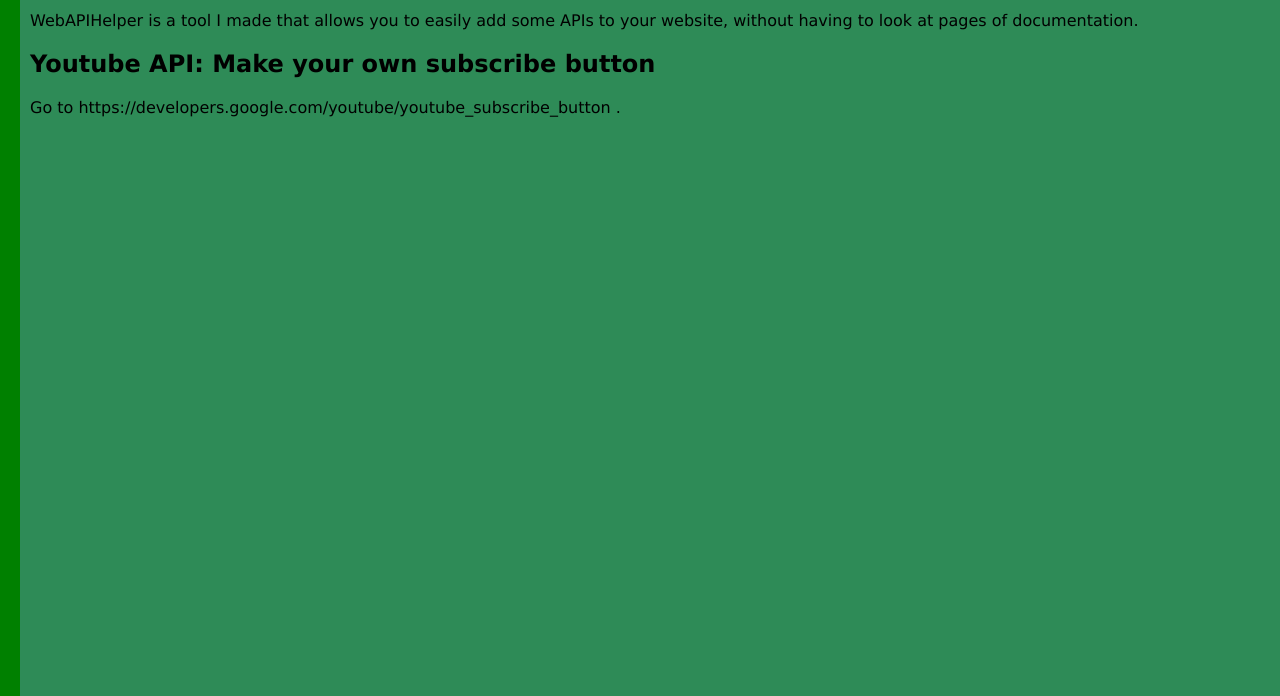
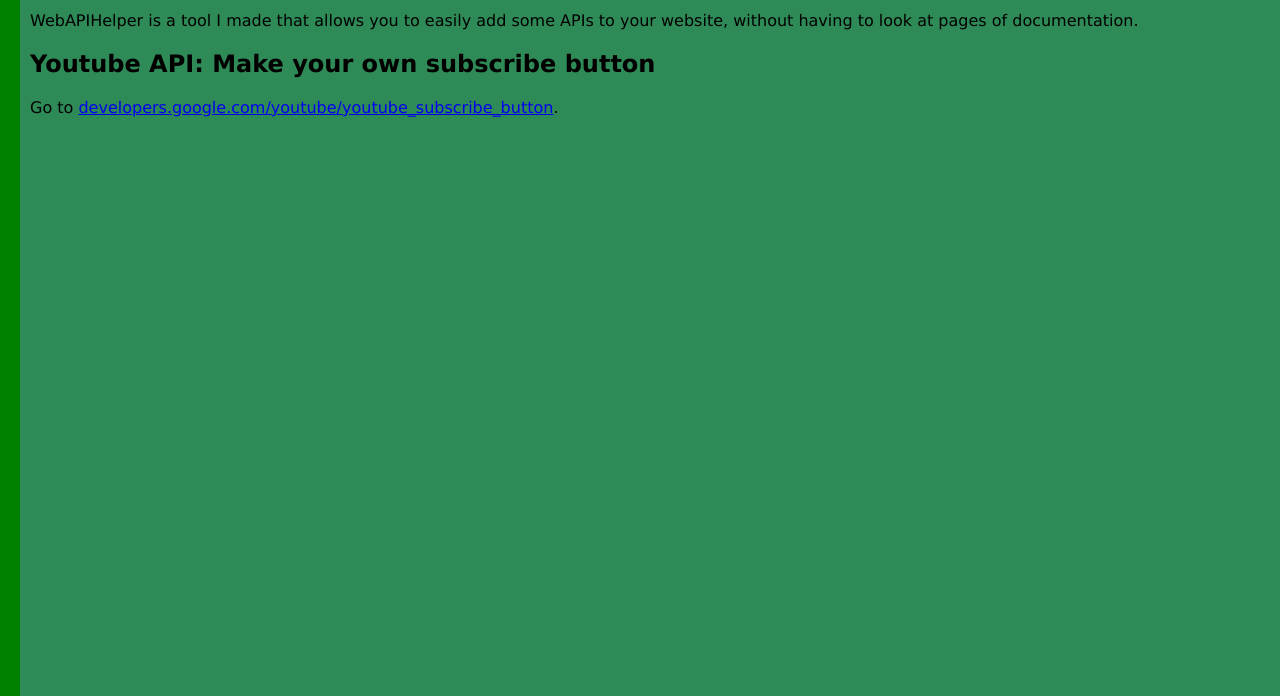
Before and after one commit to Jeffreymaniac/usefulwebcode, a plain HTML site: page index.html in a window 1280 px wide. Shown: the part 174-870 px from the top of the page. Drawn offline with Linux system fonts and the light colour scheme.

Commit message:
Update index.html

```diff
--- a/index.html
+++ b/index.html
@@ -32,7 +32,7 @@ background-color:seagreen;
 <h1 style="color:white;font-size:50px;">Easy embedding and API tools</h1>
 <p>WebAPIHelper is a tool I made that allows you to easily add some APIs to your website, without having to look at pages of documentation.</p>
 <h2>Youtube API: Make your own subscribe button</h2>
-<p>Go to https://developers.google.com/youtube/youtube_subscribe_button . </p>
+<p>Go to <a href="https://developers.google.com/youtube/youtube_subscribe_button">developers.google.com/youtube/youtube_subscribe_button</a>. </p>
 </div>
 
 
```
